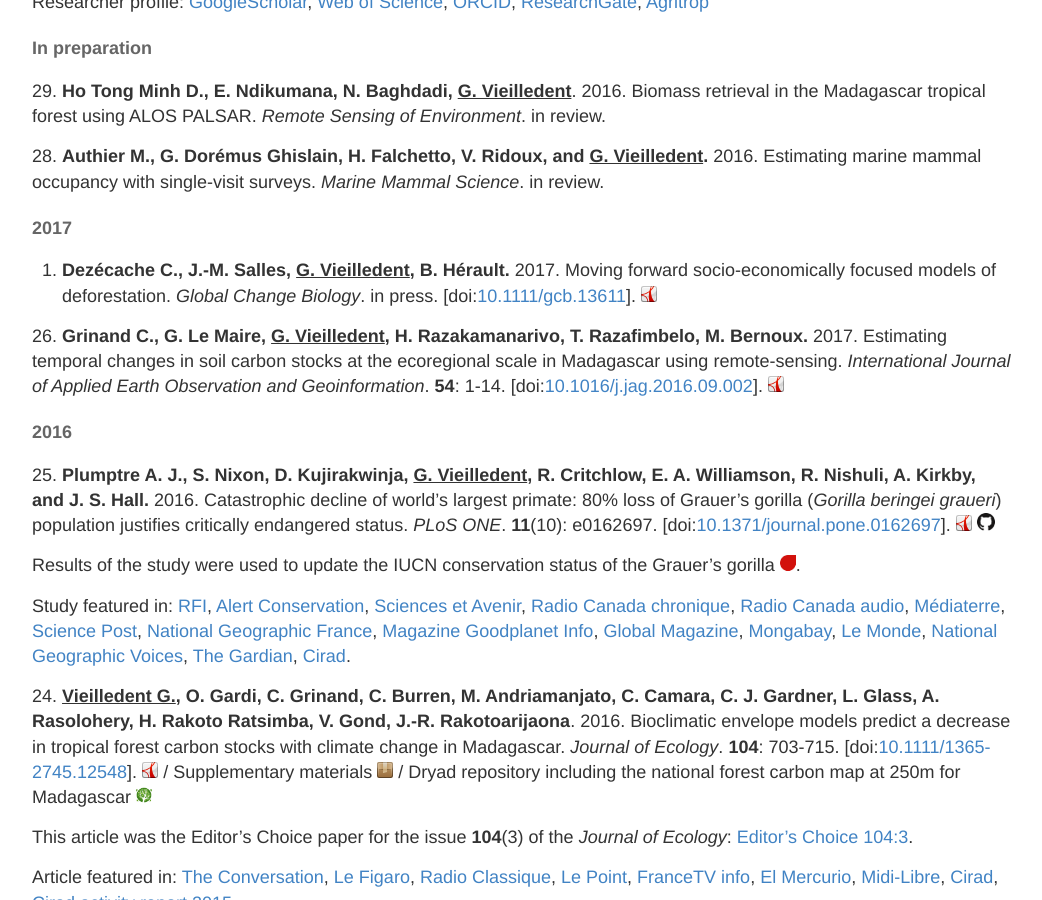
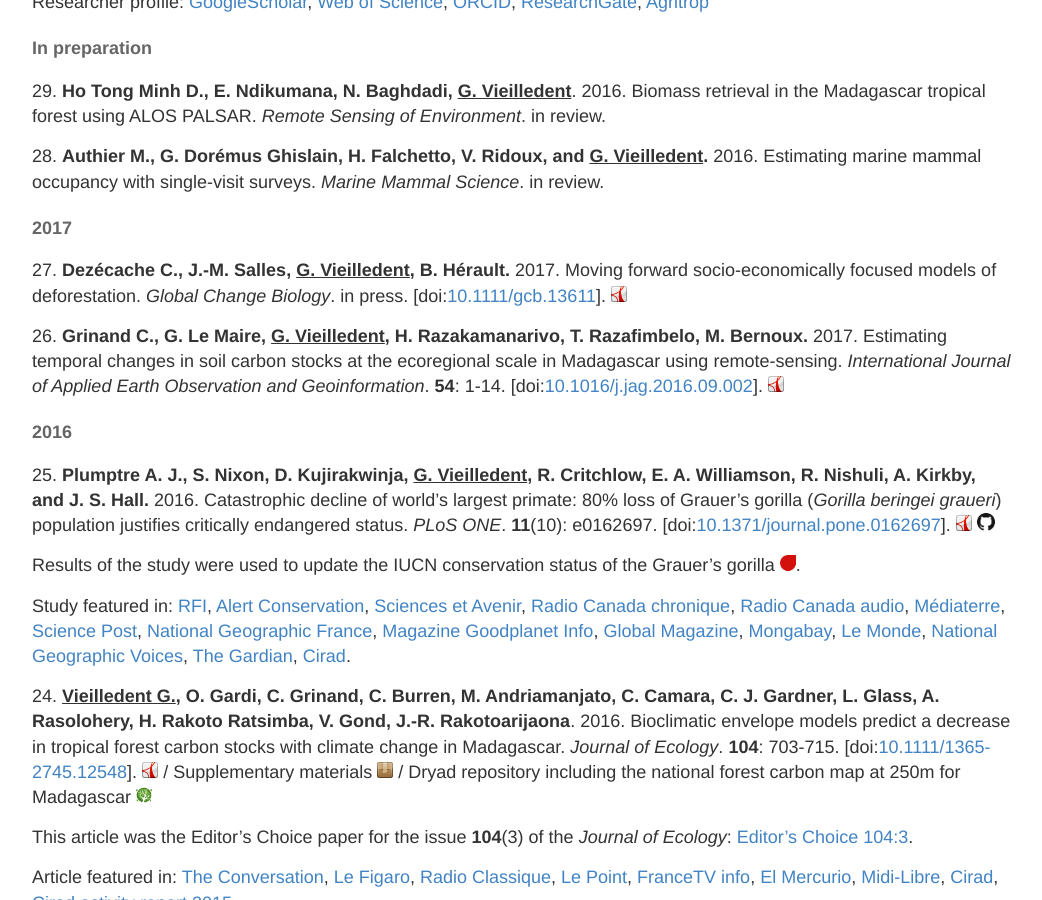
Before and after one commit to ghislainv/ghislainv.github.io, a Jekyll site: the page built from publications.md, in a window 1280 px wide and 900 px high, scrolled down 501 px. Shown: the whole window, without its empty margins (118-1160 px from the left). Built offline with Jekyll 4.4.1, drawn with Linux system fonts in a browser that asks for light colours.

Commit message:
Publi Camille

```diff
--- a/publications.md
+++ b/publications.md
@@ -19,7 +19,7 @@ Researcher profile:
 
 #### 2017
 
-27. **Dezécache C., J.-M. Salles, <span style="text-decoration: underline;">G. Vieilledent</span>, B. Hérault.** 2017. Moving forward socio-economically focused models of deforestation. _Global Change Biology_. in press.
+27\. **Dezécache C., J.-M. Salles, <span style="text-decoration: underline;">G. Vieilledent</span>, B. Hérault.** 2017. Moving forward socio-economically focused models of deforestation. _Global Change Biology_. in press.
 \[doi:[10.1111/gcb.13611](http://dx.doi.org/10.1111/gcb.13611)\].
 [![manuscript in pdf](/images/logos/logo-pdf.png "manuscript in pdf")](/publications/Dezecache2017-GCB.pdf)
 
```
